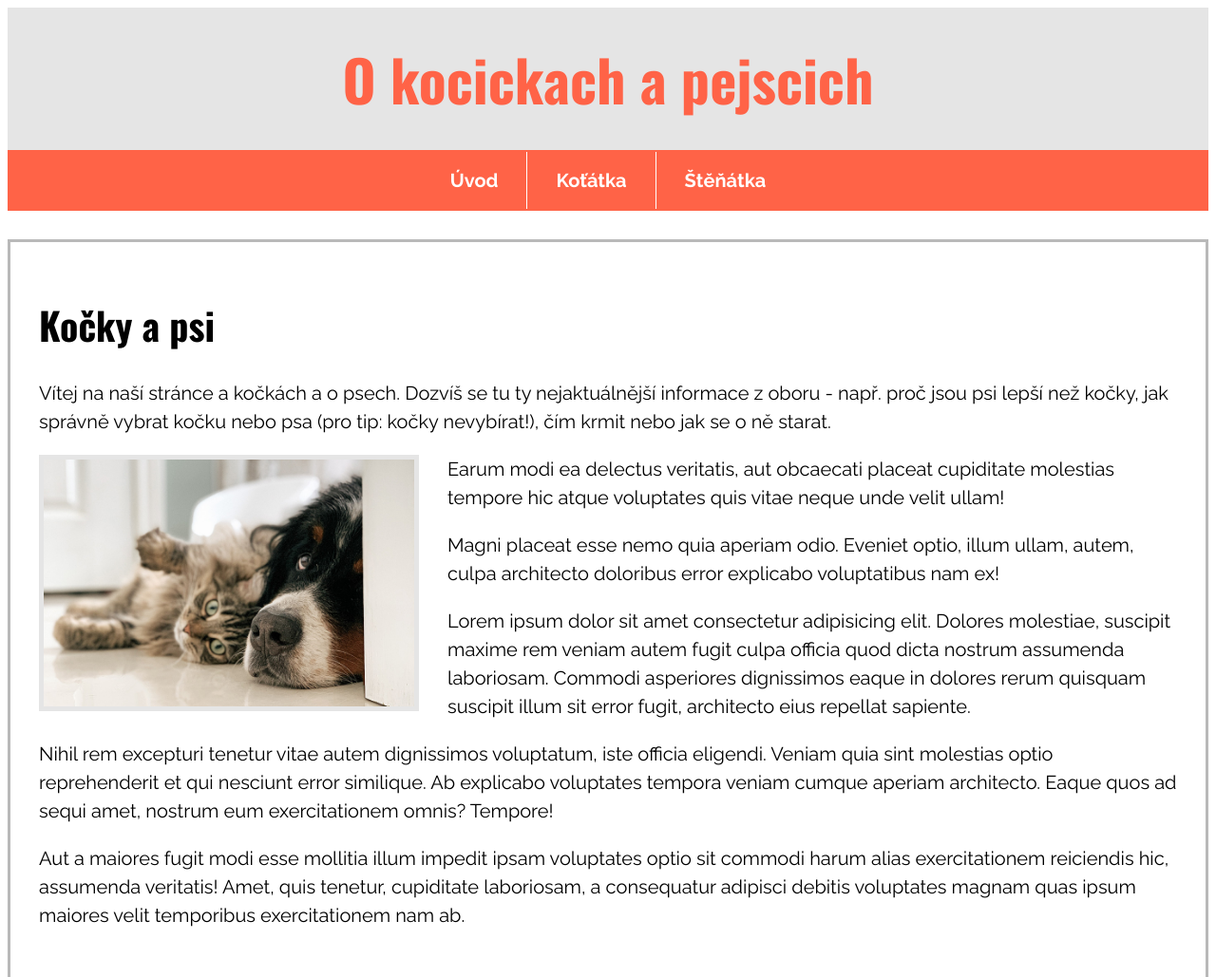
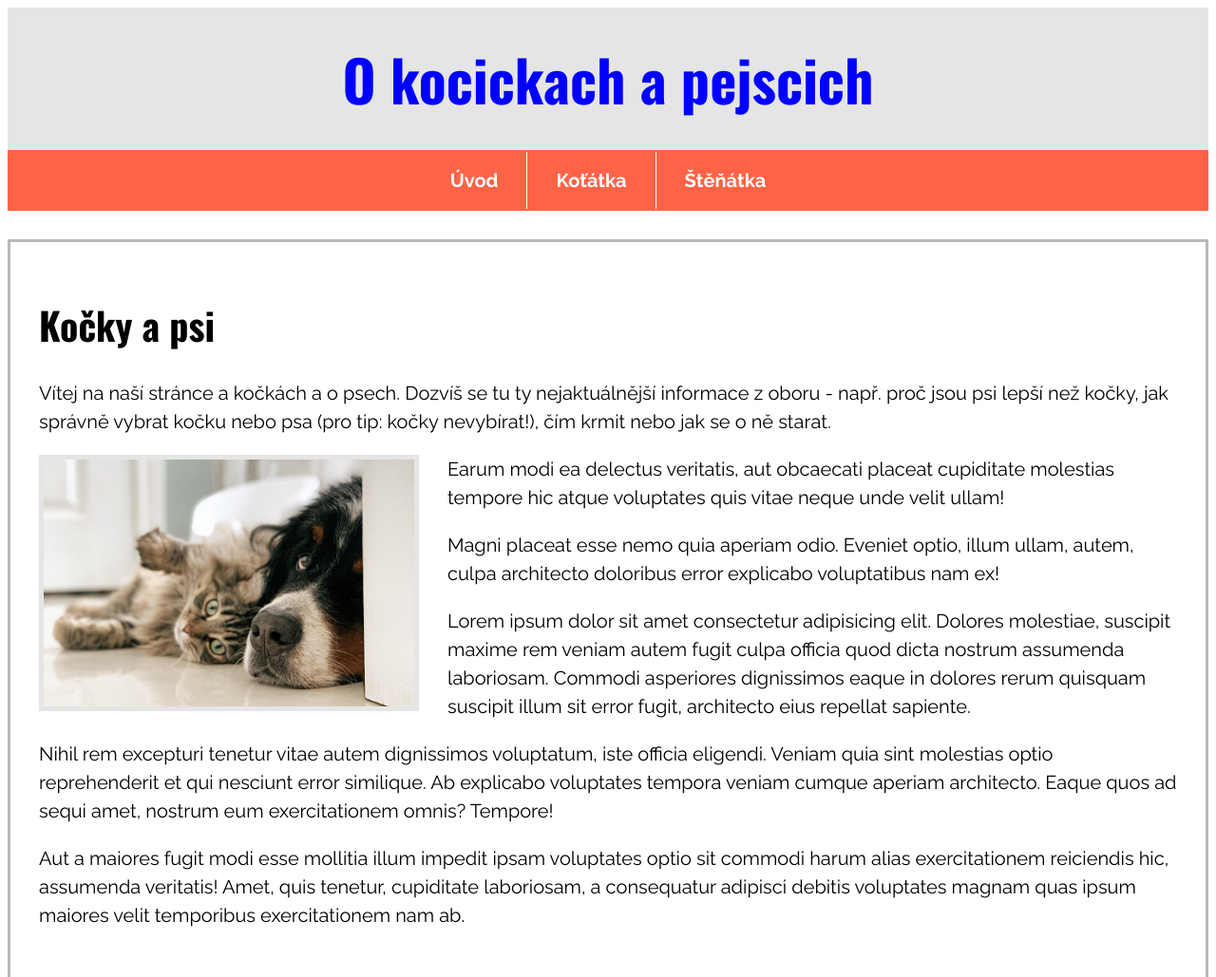
Before and after one commit to kamivan/prvni-web, an Eleventy site: page index.html in a window 1280 px wide. Shown: the top 1029 px of the page at 95% size. Built offline with nearby package versions, Linux system fonts and the light colour scheme; Eleventy itself is replaced by a stand-in of ours; files that its build step writes are made by us from their sources.

Commit message:
zmena barvy

```diff
--- a/css/style.css
+++ b/css/style.css
@@ -25,7 +25,7 @@ h1, h2, h3, h4, h5, h6 {
   margin: 0;
   font-size: 3em;
   text-align: center;
-  color: #ff6347;
+  color: blue;
 }
 
 .menu {
```
